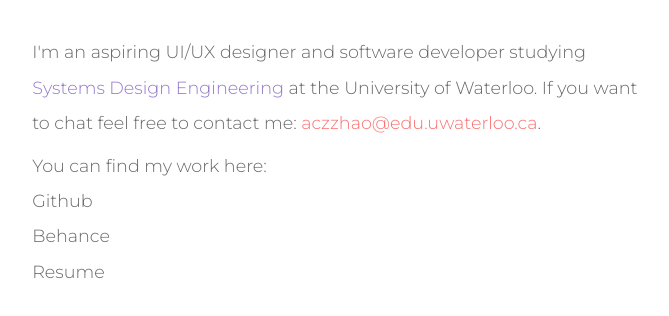
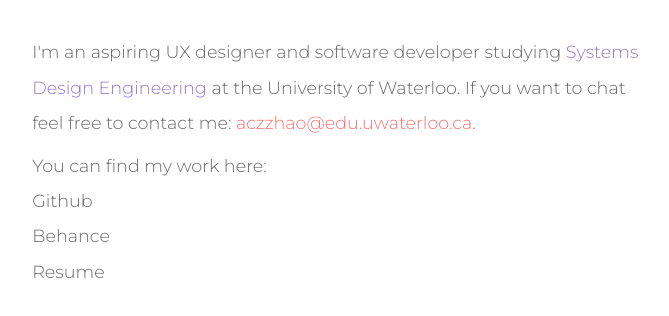
Before and after one commit to aczzhao/aczzhao.github.io, a plain HTML site: page index.html in a window 1280 px wide. Shown: the part 134-450 px from the top of the page, without its empty margins (355-1024 px from the left). Drawn offline with Linux system fonts and the light colour scheme.

Commit message:
Update index.html

```diff
--- a/index.html
+++ b/index.html
@@ -15,7 +15,7 @@
 			<div>
 				<p class = "blurb">
 
-				I'm an aspiring UI/UX designer and software developer studying
+				I'm an aspiring UX designer and software developer studying
 				<a target = "_blank" class = "eng_link" href="https://uwaterloo.ca/future-students/programs/systems-design-engineering">
 				Systems Design Engineering
 				</a>
```
